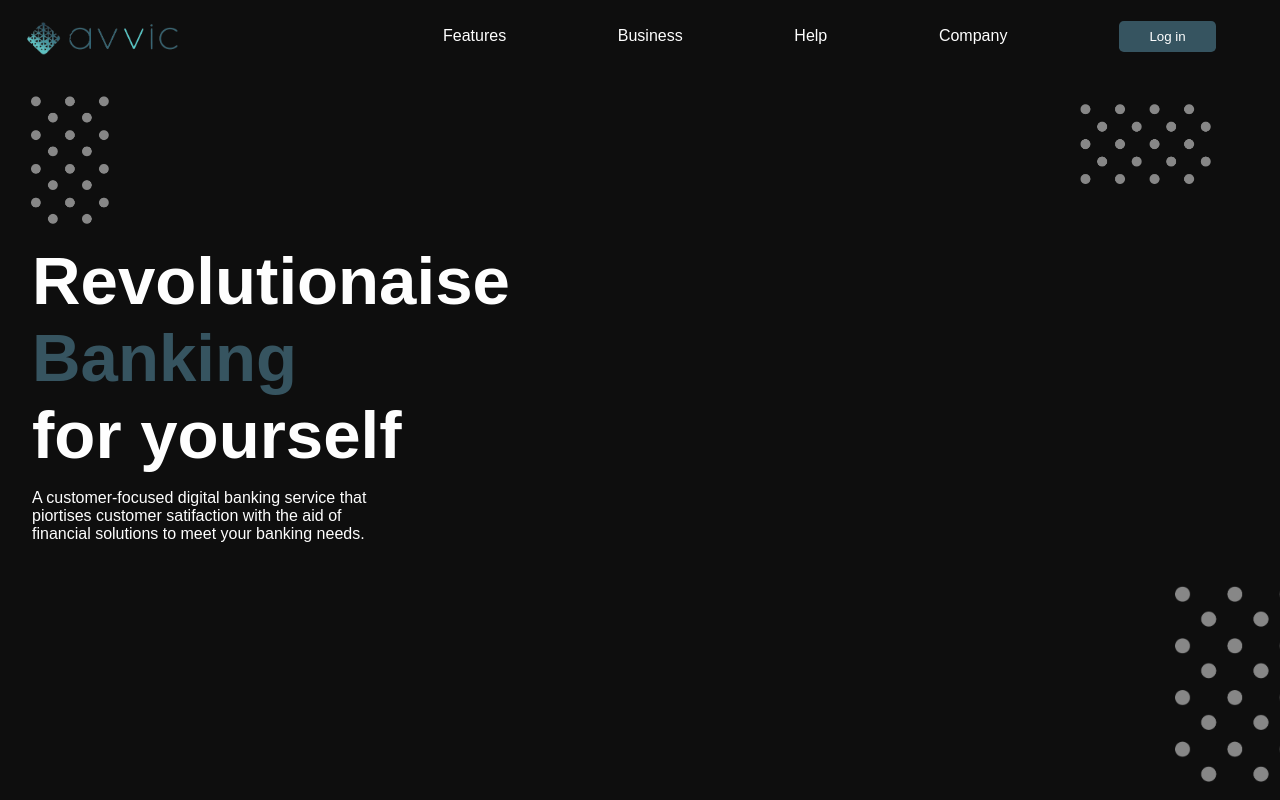
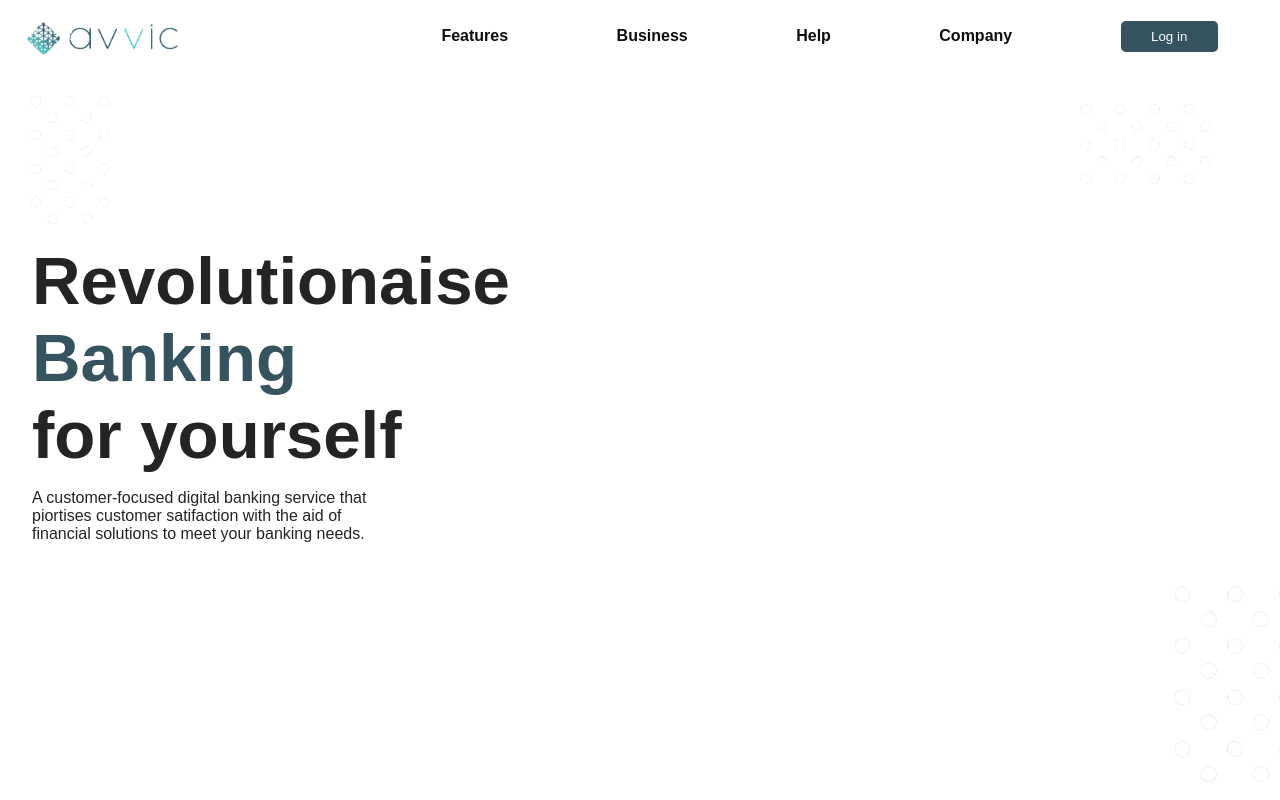
Before and after one commit to Franklivania/avvic-banking-prototype, a React (Create React App) app: page / in a window 1280 px wide. Shown: the top 800 px of the page. Built offline with nearby package versions, Linux system fonts and the light colour scheme; a web font is replaced by a local one.

Commit message:
small changes to header

```diff
--- a/src/Components/Hero/Hero.scss
+++ b/src/Components/Hero/Hero.scss
@@ -3,7 +3,7 @@
 main{
     position: relative;
     height: $height;
-    background: rgba($primary-color, 1);
+    // background: rgba($primary-color, 1);
     // background-image: url('../../assets/nnnoise.svg');
     padding: 0 2rem;
 
@@ -20,6 +20,7 @@ main{
                 width: calc(($width) * 0.2);
                 object-fit: contain;
                 opacity: 0.5;
+                background-blend-mode: difference;
             }
 
             .one{
@@ -55,6 +56,7 @@ main{
             color: $secondary-color;
             position: relative;
             z-index: 11;
+            color: $gray;
 
             h1{
                 font-size: $extra-large-text;
--- a/src/Components/Navbar/Navbar.scss
+++ b/src/Components/Navbar/Navbar.scss
@@ -11,7 +11,7 @@ header{
     position: fixed;
     top: 0;
     z-index: 999;
-    // background: rgba(($white-color), 1);
+    // background: rgba(($primary-color), 1);
     transition: all 0.5s ease-in;
 
     .navbar-scrolled{
@@ -39,8 +39,10 @@ header{
         font-size: $text-size;
 
         .link{
-            color: $secondary-color;
+            color: $primary-color;
             text-decoration: none;
+            font-weight: 700;
+            font-size: $text-size;
 
             &:hover{
                 color: $main-color;
@@ -69,7 +71,7 @@ header{
     }
 }
 .navbar-scrolled{
-    background: $primary-color;
+    background: $secondary-color;
 }
 
 
--- a/src/Components/SectionFour/SectionFour.js
+++ b/src/Components/SectionFour/SectionFour.js
@@ -6,6 +6,7 @@ import dash from '../../assets/dash.png'
 import playStore from '../../assets/playStore.svg'
 import appleStore from '../../assets/appleStore.svg'
 import Applink from '../AppLinks/Applink'
+import { Slide } from 'react-awesome-reveal'
 
 const SectionFour = () => {
   return (
```
Also changed, not shown: src/Components/Footer/Footer.js (line endings or trailing spaces). Lines whose indentation alone changed are shown as unchanged.
